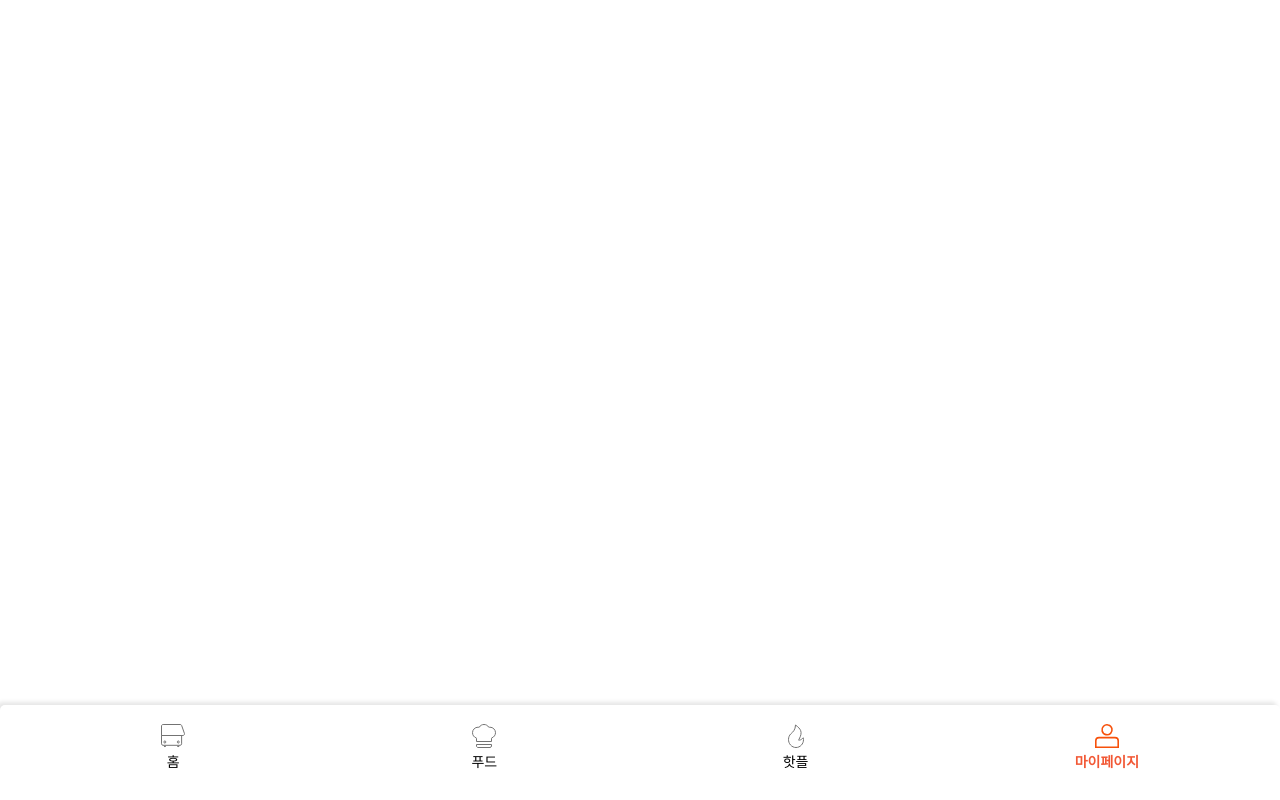
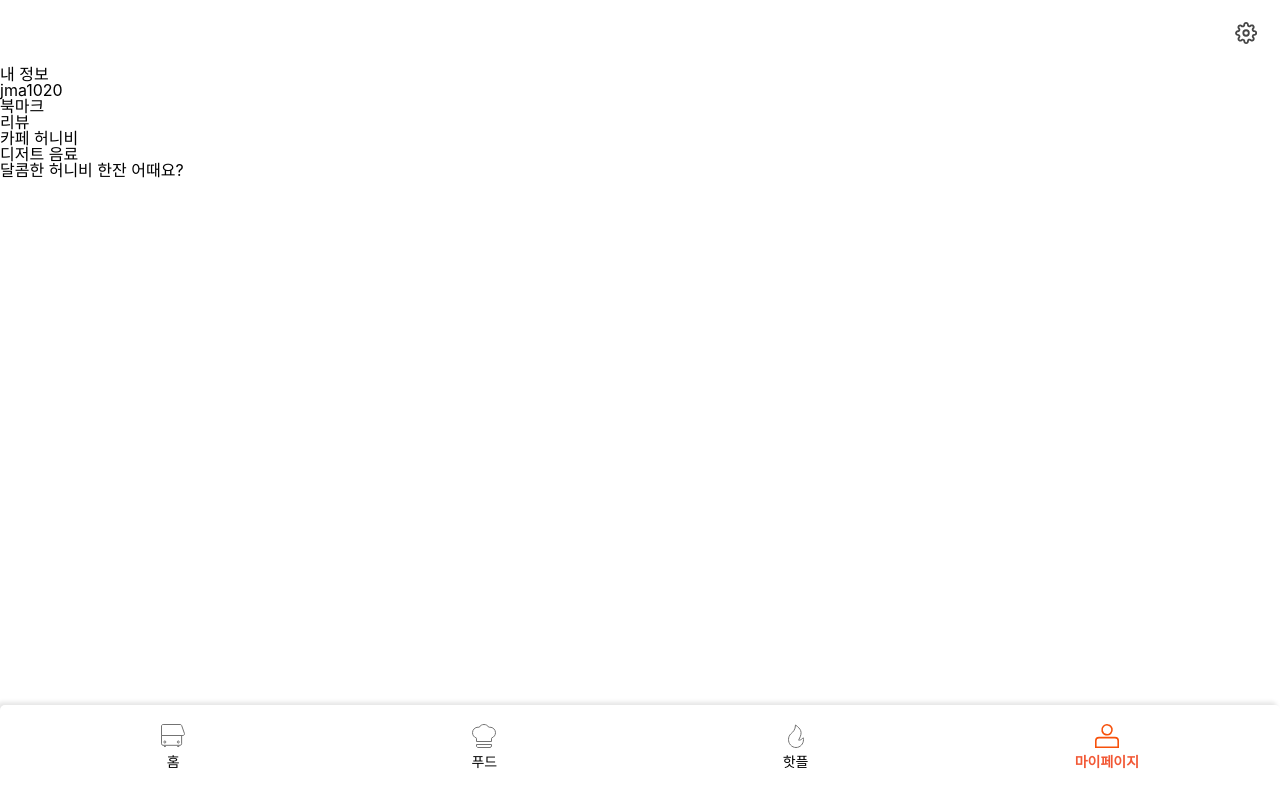
Before and after one commit to jma1020/foorang-front, a Next.js app: page /mypage in a window 1280 px wide. Built offline with nearby package versions, Linux system fonts and the light colour scheme; a web font is replaced by a local one.

Commit message:
💄 마이 페이지 마크업

```diff
--- a/src/pages/mypage/index.tsx
+++ b/src/pages/mypage/index.tsx
@@ -1,12 +1,87 @@
+import styled from "@emotion/styled";
 import type { NextPage } from "next";
 import Navigator from "../../components/Navigator";
+import SettingIcon from "public/images/settingIcon.svg";
+import { useState } from "react";
 
 const Mypage: NextPage = () => {
+  const [toggle, setToggle] = useState(true);
   return (
     <div>
+      <SettingContainer>
+        <SettingIcon />
+      </SettingContainer>
+      <Title>내 정보</Title>
+      <ProfileContainer>
+        <ProfileImg />
+        <ProfileNickName>jma1020</ProfileNickName>
+      </ProfileContainer>
+      <TapContainer>
+        <TapBookMark>북마크</TapBookMark>
+        <TapReview>리뷰</TapReview>
+      </TapContainer>
+      {toggle ? (
+        <BookMarkContainer>
+          <BookMarkImg />
+          <BookMarkStoreName>카페 허니비</BookMarkStoreName>
+          <BookMarkCategory>디저트 음료</BookMarkCategory>
+          <BookMarkStarBox />
+          <BookMarkDescription>달콤한 허니비 한잔 어때요?</BookMarkDescription>
+        </BookMarkContainer>
+      ) : (
+        <ReviewContainer></ReviewContainer>
+      )}
       <Navigator />
     </div>
   );
 };
 
+const Section = styled.section``;
+
+const SettingContainer = styled.div`
+  display: flex;
+  justify-content: right;
+  margin: 22px;
+`;
+
+const Title = styled.h2``;
+
+const ProfileContainer = styled.div``;
+// 아이콘은 여기서 after 요소로
+const ProfileImg = styled.div``;
+
+const ProfileNickName = styled.p``;
+
+const TapContainer = styled.div``;
+
+const TapBookMark = styled.div``;
+
+const TapReview = styled.div``;
+
+const BookMarkContainer = styled.div``;
+
+const BookMarkImg = styled.div``;
+
+const BookMarkStoreName = styled.h3``;
+
+const BookMarkCategory = styled.em``;
+
+const BookMarkStarBox = styled.div``;
+
+const BookMarkDescription = styled.p``;
+
+const ReviewContainer = styled.div``;
+
+const ReviewStoreName = styled.h3``;
+
+const ReviewCategory = styled.em``;
+
+const ReviewStarBox = styled.div``;
+
+const ReviewImg = styled.div``;
+
+const ReviewTitle = styled.h3``;
+
+const ReviewDescription = styled.p``;
+
 export default Mypage;
```
